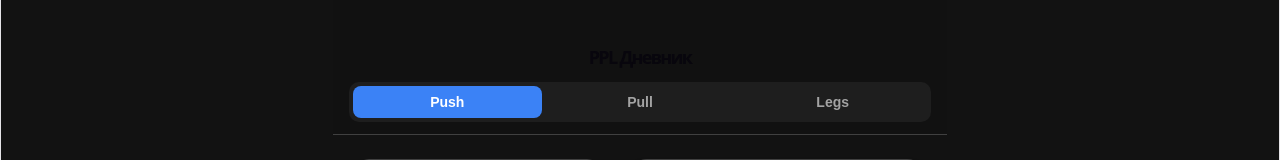
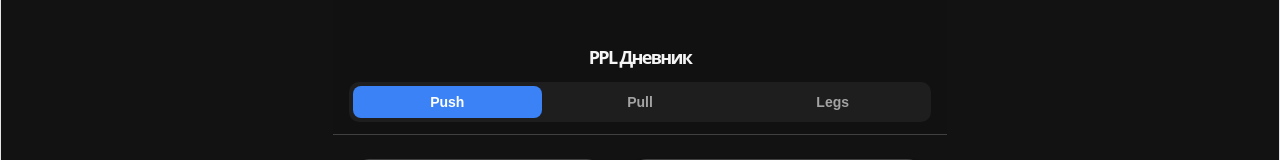
Before and after one commit to Evgeny142/my-workout-diary, a React (Vite) app: page / in a window 1280 px wide. Shown: the top 160 px of the page. Built offline with nearby package versions, Linux system fonts and the light colour scheme.

Commit message:
Add workout session reset logic

```diff
--- a/src/App.css
+++ b/src/App.css
@@ -82,6 +82,7 @@ html, body {
   font-weight: 700;
   text-align: center;
   margin-bottom: 12px;
+  color: var(--text-main);
 }
 
 /* Вкладки дней */
```
